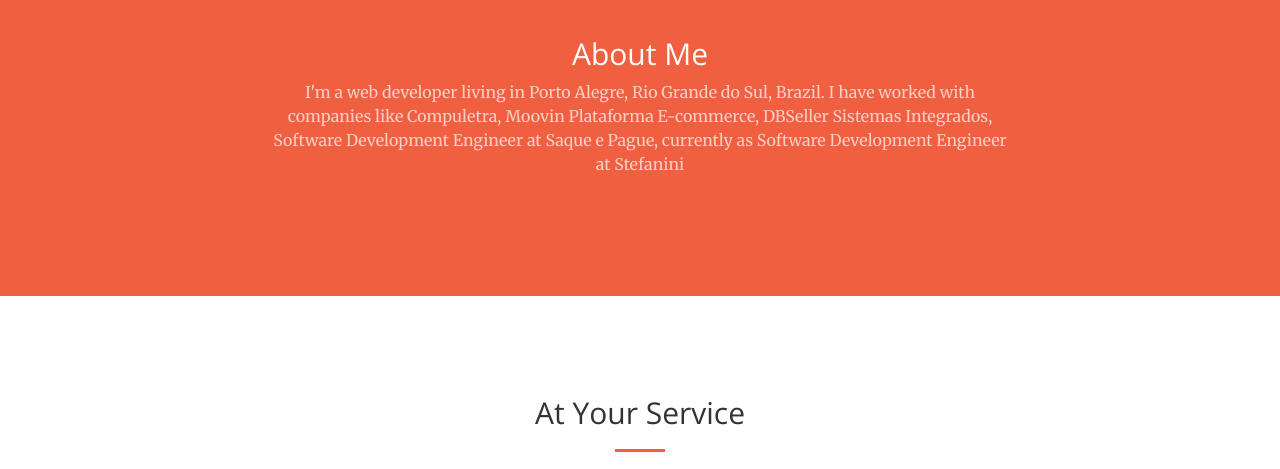
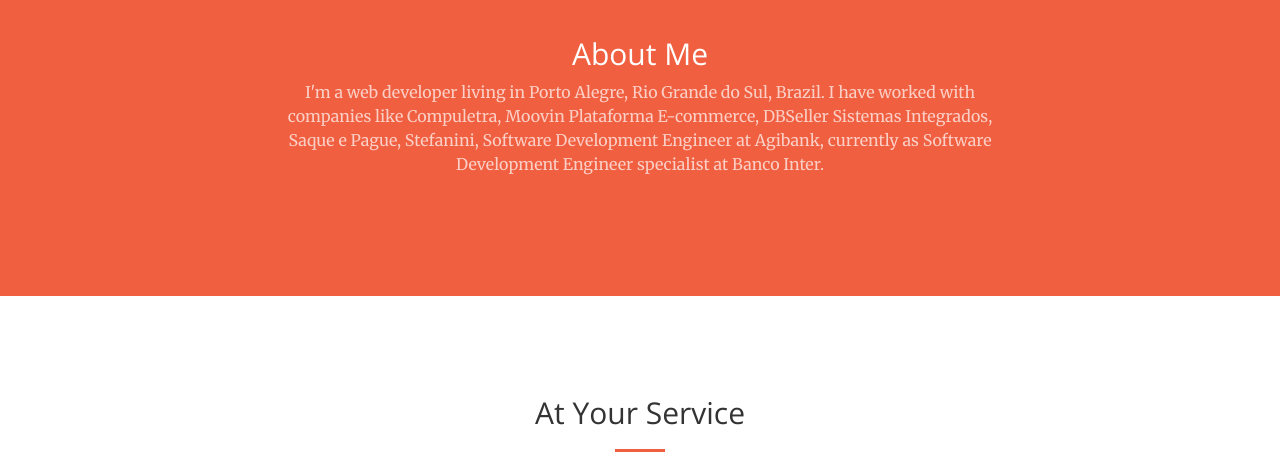
Before and after one commit to augustoberwaldt/augustoberwaldt.github.io, a website: page index.html in a window 1280 px wide. Shown: the part 1163-1632 px from the top of the page. Drawn offline with nearby package versions, Linux system fonts and the light colour scheme.

Commit message:
update profile

```diff
--- a/index.html
+++ b/index.html
@@ -121,9 +121,9 @@
               <p class="text-faded">
                 I'm a web developer living in Porto Alegre, Rio Grande do Sul,
                 Brazil. I have worked with companies like Compuletra, Moovin
-                Plataforma E-commerce, DBSeller Sistemas Integrados, Software
-                Development Engineer at Saque e Pague, currently as Software
-                Development Engineer at Stefanini
+                Plataforma E-commerce, DBSeller Sistemas Integrados, Saque e Pague, Stefanini, Software
+                Development Engineer at Agibank, currently as Software
+                Development Engineer specialist at Banco Inter.
               </p>
             </div>
           </div>
@@ -240,7 +240,7 @@
                   data-wow-delay="0.4s"
                   style="visibility: visible; animation-delay: 0.4s; animation-name: bounceIn;"
                 >
-                  <a href="https://twitter.com/Augusto03193695" target="blank">
+                  <a href="https://twitter.com/AugustoBerwaldt" target="blank">
                     <i class="fa fa-twitter-square fa-4x"></i>
                   </a>
                 </li>
@@ -295,7 +295,6 @@
     <script src="https://cdnjs.cloudflare.com/ajax/libs/jquery-easing/1.3/jquery.easing.min.js"></script>
     <script src="vendor/scrollreveal/scrollreveal.min.js"></script>
     <script src="vendor/magnific-popup/jquery.magnific-popup.min.js"></script>
-
     <!-- Theme JavaScript -->
     <script src="js/creative.min.js"></script>
   </body>
```
